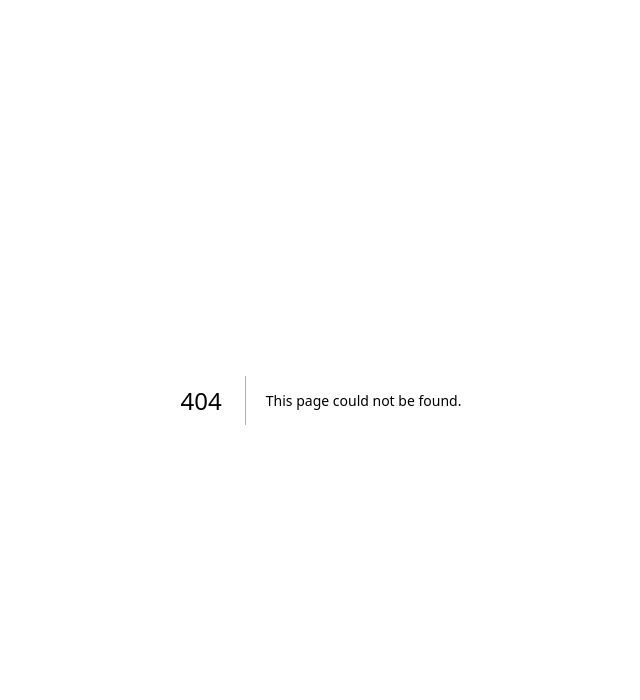
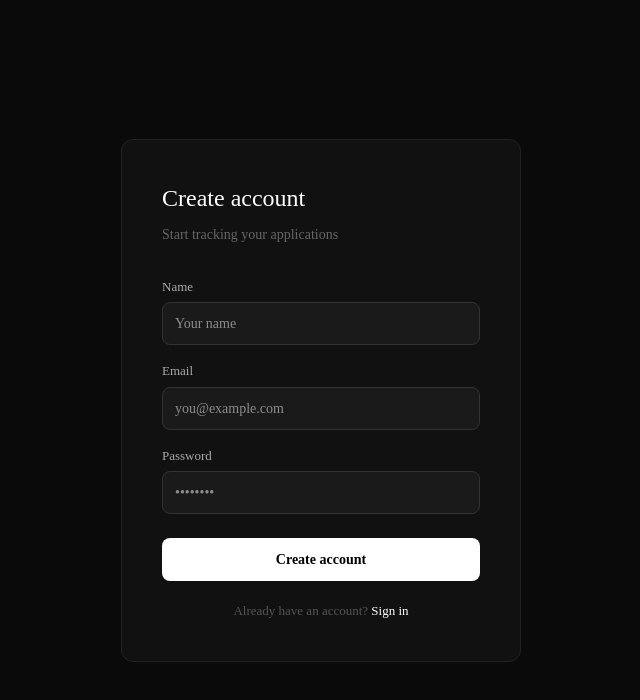
Before and after one commit to BEINGAARYANRAJ/recruiting-crm, a Next.js app: page /register in a window 1280 px wide. Before the commit this address had no page. Shown: the top 700 px of the page, without its empty margins (319-959 px from the left). Built offline with nearby package versions, Linux system fonts and the light colour scheme.

Commit message:
feat: register page and login link

```diff
--- a/src/app/login/page.tsx
+++ b/src/app/login/page.tsx
@@ -1,5 +1,5 @@
 "use client";
-
+import Link from "next/link";
 import { useState } from "react";
 import { signIn } from "next-auth/react";
 import { useRouter } from "next/navigation";
@@ -127,6 +127,10 @@ export default function LoginPage() {
             {loading ? "Signing in..." : "Sign in"}
           </button>
         </form>
+        <p style={{ color: "#555", fontSize: "13px", textAlign: "center", marginTop: "20px" }}>
+                Don't have an account?{" "}
+        <Link href="/register" style={{ color: "#fff", textDecoration: "none" }}>Create one </Link>
+      </p>
       </div>
     </div>
   );
--- /dev/null
+++ b/src/app/register/page.tsx
@@ -0,0 +1,111 @@
+"use client";
+
+import { useState } from "react";
+import { useRouter } from "next/navigation";
+import Link from "next/link";
+
+export default function RegisterPage() {
+  const router = useRouter();
+  const [form, setForm] = useState({ name: "", email: "", password: "" });
+  const [error, setError] = useState("");
+  const [loading, setLoading] = useState(false);
+
+  function handleChange(e: React.ChangeEvent<HTMLInputElement>) {
+    setForm((prev) => ({ ...prev, [e.target.name]: e.target.value }));
+  }
+
+  async function handleSubmit(e: React.FormEvent) {
+    e.preventDefault();
+    setLoading(true);
+    setError("");
+
+    const res = await fetch("/api/auth/register", {
+      method: "POST",
+      headers: { "Content-Type": "application/json" },
+      body: JSON.stringify(form),
+    });
+
+    const data = await res.json();
+    setLoading(false);
+
+    if (!res.ok) {
+      setError(data.error || "Something went wrong");
+    } else {
+      router.push("/login");
+    }
+  }
+
+  const inputStyle = {
+    width: "100%",
+    padding: "10px 12px",
+    background: "#1a1a1a",
+    border: "1px solid #333",
+    borderRadius: "8px",
+    color: "#fff",
+    fontSize: "14px",
+    outline: "none",
+    boxSizing: "border-box" as const,
+  };
+
+  return (
+    <div style={{
+      minHeight: "100vh",
+      display: "flex",
+      alignItems: "center",
+      justifyContent: "center",
+      background: "#0a0a0a",
+    }}>
+      <div style={{
+        background: "#111",
+        border: "1px solid #222",
+        borderRadius: "12px",
+        padding: "40px",
+        width: "100%",
+        maxWidth: "400px",
+      }}>
+        <h1 style={{ color: "#fff", marginBottom: "8px", fontSize: "24px" }}>
+          Create account
+        </h1>
+        <p style={{ color: "#666", marginBottom: "32px", fontSize: "14px" }}>
+          Start tracking your applications
+        </p>
+
+        <form onSubmit={handleSubmit}>
+          <div style={{ marginBottom: "16px" }}>
+            <label style={{ color: "#aaa", fontSize: "13px", display: "block", marginBottom: "6px" }}>Name</label>
+            <input name="name" value={form.name} onChange={handleChange} style={inputStyle} placeholder="Your name" />
+          </div>
+          <div style={{ marginBottom: "16px" }}>
+            <label style={{ color: "#aaa", fontSize: "13px", display: "block", marginBottom: "6px" }}>Email</label>
+            <input name="email" type="email" value={form.email} onChange={handleChange} required style={inputStyle} placeholder="you@example.com" />
+          </div>
+          <div style={{ marginBottom: "24px" }}>
+            <label style={{ color: "#aaa", fontSize: "13px", display: "block", marginBottom: "6px" }}>Password</label>
+            <input name="password" type="password" value={form.password} onChange={handleChange} required style={inputStyle} placeholder="••••••••" />
+          </div>
+
+          {error && <p style={{ color: "#f87171", fontSize: "13px", marginBottom: "16px" }}>{error}</p>}
+
+          <button type="submit" disabled={loading} style={{
+            width: "100%",
+            padding: "11px",
+            background: loading ? "#333" : "#fff",
+            color: loading ? "#666" : "#000",
+            border: "none",
+            borderRadius: "8px",
+            fontSize: "14px",
+            fontWeight: "600",
+            cursor: loading ? "not-allowed" : "pointer",
+          }}>
+            {loading ? "Creating account..." : "Create account"}
+          </button>
+        </form>
+
+        <p style={{ color: "#555", fontSize: "13px", textAlign: "center", marginTop: "20px" }}>
+          Already have an account?{" "}
+          <Link href="/login" style={{ color: "#fff", textDecoration: "none" }}>Sign in</Link>
+        </p>
+      </div>
+    </div>
+  );
+}
```
